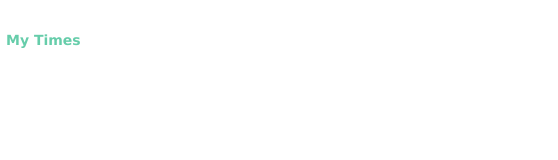
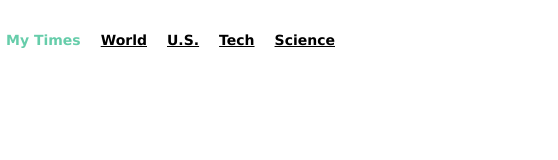
Before and after one commit to hhcarver/MyTimes, a plain HTML site: page index.html in a window 1280 px wide. Shown: the full height of the page, 82-640 px from the left. Drawn offline with Linux system fonts and the light colour scheme.

Commit message:
header done except for link alignment.

```diff
--- a/Resources/css/style.css
+++ b/Resources/css/style.css
@@ -1,13 +1,22 @@
 #header {
-  display: flex;
   font-family: Verdana;
   font-size: 14px;
   font-weight: bold;
-}
-#logo {
+  width: 100%;
   display: flex;
 }
 #headtext {
   color: MediumAquamarine;
   padding: 10px;
 }
+nav {
+  text-align: right;
+  display: flex;
+  justify-content: flex-end;
+  align-items: center;
+  flex-wrap: wrap;
+}
+.headlink {
+  color: black;
+  margin: 10px;
+}
--- a/index.html
+++ b/index.html
@@ -8,6 +8,12 @@
     <div id="header">
       <img id="logo" src="Resources/images/logo.jpg"/>
       <p id="headtext">My Times</p>
+      <nav>
+        <span id="World"><a class="headlink" href="">World</a></span>   <!--All these need actual links! -->
+        <span id="US"><a class="headlink" href="">U.S.</a></span>
+        <span id="Tech"><a class="headlink" href="">Tech</a></span>
+        <span id="Science"><a class="headlink" href="">Science</a></span>
+      </nav>
     </div>
   </body>
 </html>
```
